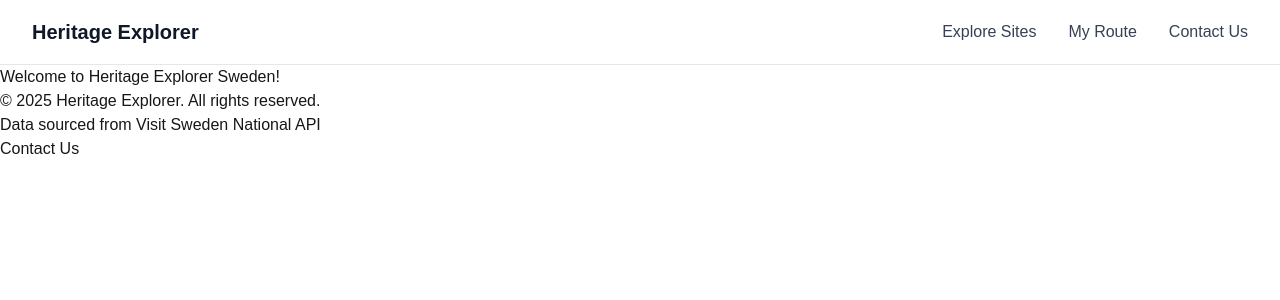
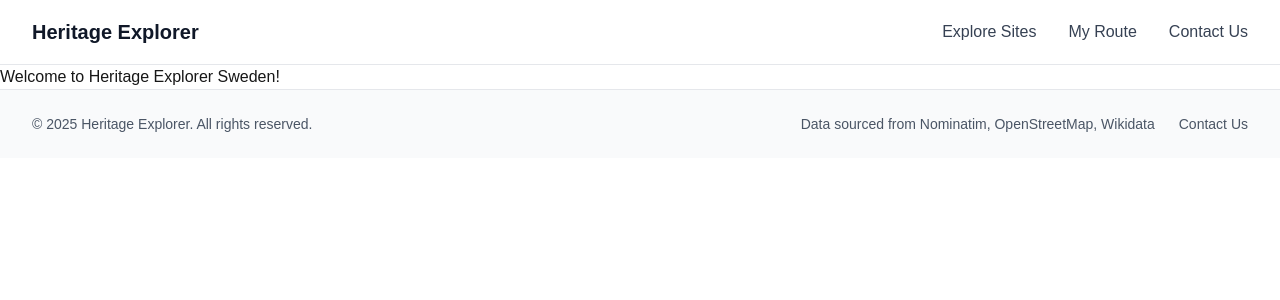
Before and after one commit to Sain49/heritage-explorer-swe, a Next.js app: page / in a window 1280 px wide. Shown: the top 300 px of the page. Built offline with nearby package versions, Linux system fonts and the light colour scheme.

Commit message:
add basic styling for global footer

```diff
--- a/components/footer.tsx
+++ b/components/footer.tsx
@@ -2,23 +2,29 @@ import Link from "next/link";
 
 export default function Footer() {
   return (
-    <footer>
-      <div>
-        <ul>
-          <li>© 2025 Heritage Explorer. All rights reserved.</li>
-          <li>
+    <footer className="bg-gray-50 border-t border-gray-200 mt-auto">
+      <div className="max-w-7xl mx-auto px-4 sm:px-6 lg:px-8 py-6">
+        <div className="flex flex-col sm:flex-row justify-between items-center space-y-4 sm:space-y-0">
+          <div className="text-sm text-gray-600">
+            © 2025 Heritage Explorer. All rights reserved.
+          </div>
+          <div className="flex flex-col sm:flex-row space-y-2 sm:space-y-0 sm:space-x-6 text-sm">
             <Link
               href="https://docs.visitsweden.com/en/"
               target="_blank"
               rel="noopener noreferrer"
+              className="text-gray-600 hover:text-blue-600 transition-colors"
             >
-              Data sourced from Visit Sweden National API
+              Data sourced from Nominatim, OpenStreetMap, Wikidata
             </Link>
-          </li>
-          <li>
-            <Link href="/contact-us">Contact Us</Link>
-          </li>
-        </ul>
+            <Link
+              href="/contact-us"
+              className="text-gray-600 hover:text-blue-600 transition-colors"
+            >
+              Contact Us
+            </Link>
+          </div>
+        </div>
       </div>
     </footer>
   );
```
